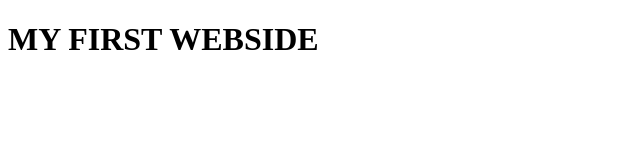
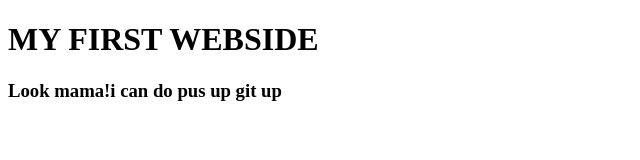
Before and after one commit to JahidurRahman11/my-first-webside, a plain HTML site: page index.html in a window 1280 px wide. Shown: the whole page, without its empty margins (0-640 px from the left). Drawn offline with Linux system fonts and the light colour scheme.

Commit message:
learned git hub

```diff
--- a/index.html
+++ b/index.html
@@ -8,5 +8,6 @@
 </head>
 <body>
     <H1>MY FIRST WEBSIDE</H1>
+    <h3>Look mama!i can do pus up git up</h3>
 </body>
 </html>
```
